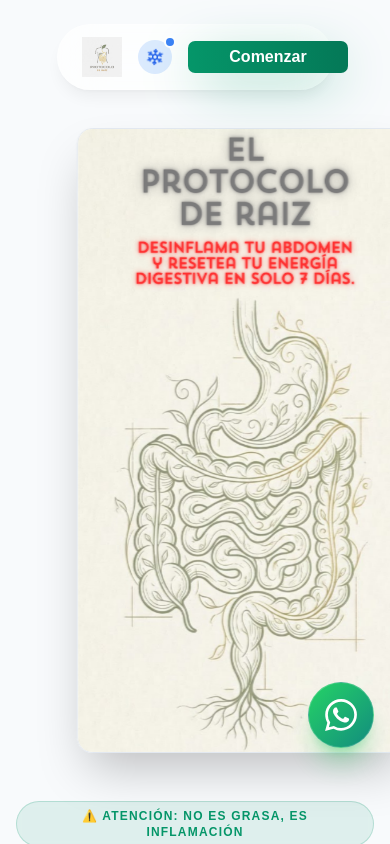
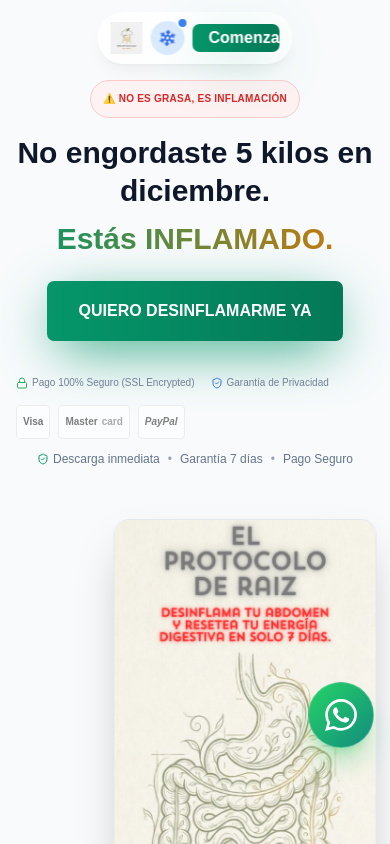
Before and after one commit to Str0k/protocolo-raiz, a React (Vite) app: page / in a window 390 px wide. Shown: the top 844 px of the page. Built offline with nearby package versions, Linux system fonts and the light colour scheme.

Commit message:
feat: add Hero and Header components with responsive design, animations, and interactive elements.

```diff
--- a/src/components/Header.jsx
+++ b/src/components/Header.jsx
@@ -4,8 +4,8 @@ import { Snowflake } from 'lucide-react';
 
 const Header = ({ isSnowEnabled, onToggleSnow }) => {
     return (
-        <header className="fixed top-6 left-1/2 -translate-x-1/2 z-50 w-auto max-w-[90%]">
-            <div className="bg-white/70 backdrop-blur-xl border border-white/20 rounded-full shadow-lg shadow-black/5 px-6 py-3 flex items-center gap-4 md:gap-8">
+        <header className="fixed top-3 md:top-6 left-1/2 -translate-x-1/2 z-50 w-auto max-w-[95%] md:max-w-[90%]">
+            <div className="bg-white/80 backdrop-blur-xl border border-white/20 rounded-full shadow-lg shadow-black/5 px-3 py-2 md:px-6 md:py-3 flex items-center gap-2 md:gap-8">
                 <motion.div
                     initial={{ opacity: 0, scale: 0.8 }}
                     animate={{ opacity: 1, scale: 1 }}
@@ -16,7 +16,7 @@ const Header = ({ isSnowEnabled, onToggleSnow }) => {
                     <motion.img
                         src="/logo.jpg"
                         alt="Protocolo de Raíz"
-                        className="h-10 md:h-12 w-auto object-contain mix-blend-multiply relative z-10"
+                        className="h-8 md:h-12 w-auto object-contain mix-blend-multiply relative z-10"
                         whileHover={{ scale: 1.05 }}
                         transition={{ type: "spring", stiffness: 300 }}
                     />
@@ -34,8 +34,8 @@ const Header = ({ isSnowEnabled, onToggleSnow }) => {
                     whileTap={{ scale: 0.95 }}
                     onClick={onToggleSnow}
                     className={`relative p-2 rounded-full transition-all duration-300 ${isSnowEnabled
-                            ? 'bg-blue-100 text-blue-600'
-                            : 'bg-slate-100 text-slate-400'
+                        ? 'bg-blue-100 text-blue-600'
+                        : 'bg-slate-100 text-slate-400'
                         }`}
                     title={isSnowEnabled ? "Desactivar nieve" : "Activar nieve"}
                 >
@@ -57,7 +57,7 @@ const Header = ({ isSnowEnabled, onToggleSnow }) => {
                     whileHover={{ scale: 1.05 }}
                     whileTap={{ scale: 0.95 }}
                     onClick={() => document.getElementById('checkout')?.scrollIntoView({ behavior: 'smooth' })}
-                    className="custom-btn text-xs md:text-sm !px-6 !py-2"
+                    className="custom-btn text-xs md:text-sm !px-4 md:!px-6 !py-1.5 md:!py-2 !min-w-[auto]"
                 >
                     <span>Comenzar</span>
                 </motion.button>
--- a/src/components/Hero.jsx
+++ b/src/components/Hero.jsx
@@ -14,43 +14,54 @@ const Hero = () => {
     return () => window.removeEventListener('resize', checkMobile);
   }, []);
   return (
-    <section className="relative pt-32 pb-24 md:pt-48 md:pb-32 px-4 overflow-hidden">
-      {/* Background Elements */}
+    <section className="relative pt-20 pb-12 md:pt-48 md:pb-32 px-4 overflow-hidden">
+      {/* Background Elements - Hidden on mobile */}
+      {!isMobile && (
         <div className="absolute top-0 left-0 w-full h-full overflow-hidden -z-10">
           <div className="absolute top-[-10%] right-[-5%] w-[500px] h-[500px] bg-primary/20 rounded-full blur-[100px] animate-pulse"></div>
           <div className="absolute bottom-[-10%] left-[-10%] w-[600px] h-[600px] bg-secondary/10 rounded-full blur-[120px]"></div>
         </div>
+      )}
 
       <div className="container mx-auto max-w-6xl relative z-10">
-        <div className="grid md:grid-cols-2 gap-12 items-center">
-          <div className="text-center md:text-left order-2 md:order-1">
+        <div className="flex flex-col md:grid md:grid-cols-2 md:gap-12 md:items-center">
+          {/* TEXT FIRST ON MOBILE */}
+          <div className="text-center md:text-left order-1">
             <motion.div
               initial={{ opacity: 0, y: 20 }}
               animate={{ opacity: 1, y: 0 }}
-              transition={{ duration: 0.6 }}
-              className="inline-block px-4 py-1.5 rounded-full bg-primary/10 border border-primary/20 backdrop-blur-sm mb-6"
+              transition={{ duration: 0.4 }}
+              className="inline-block px-3 py-1 rounded-full bg-red-50 border border-red-200 mb-4"
             >
-              <p className="text-xs md:text-sm font-bold tracking-widest text-primary uppercase">
-                ⚠️ Atención: No es grasa, es inflamación
+              <p className="text-[10px] md:text-sm font-bold tracking-wide text-red-600 uppercase">
+                ⚠️ No es grasa, es inflamación
               </p>
             </motion.div>
 
-            <div className="mb-6">
+            <div className="mb-5">
+              {isMobile ? (
+                // Simplified title for mobile - no animation overhead
+                <h1 className="text-3xl font-bold text-text leading-tight mb-3">
+                  No engordaste 5 kilos en diciembre.
+                </h1>
+              ) : (
                 <AnimatedTitle
                   text="No engordaste 5 kilos en diciembre."
                   className="text-4xl md:text-5xl lg:text-6xl font-bold text-text leading-tight mb-2"
                 />
+              )}
+
               <motion.div
-                initial={{ opacity: 0, scale: 0.9 }}
-                animate={{ opacity: 1, scale: 1 }}
-                transition={{ delay: 0.8, duration: 0.5 }}
+                initial={{ opacity: 0 }}
+                animate={{ opacity: 1 }}
+                transition={{ delay: isMobile ? 0.2 : 0.8, duration: 0.4 }}
               >
-                <span className="block text-4xl md:text-5xl lg:text-6xl font-bold text-transparent bg-clip-text bg-gradient-to-r from-primary to-secondary mb-8">
+                <span className="block text-3xl md:text-5xl lg:text-6xl font-bold text-transparent bg-clip-text bg-gradient-to-r from-primary to-secondary mb-6">
                   Estás INFLAMADO.
                 </span>
 
-                <div className="mb-6">
-                  <a href="https://pay.hotmart.com/C103224627H?checkoutMode=2" className="custom-btn hotmart-fb text-xl md:text-2xl">
+                <div className="mb-5">
+                  <a href="https://pay.hotmart.com/C103224627H?checkoutMode=2" className="custom-btn hotmart-fb text-lg md:text-2xl">
                     <span>QUIERO DESINFLAMARME YA</span>
                   </a>
                 </div>
@@ -58,33 +69,33 @@ const Hero = () => {
                 <TrustRow />
               </motion.div>
 
-              <div className="flex items-center gap-3 text-xs md:text-sm text-slate-500 mt-2 justify-center md:justify-start">
+              <div className="flex items-center gap-2 text-xs text-slate-500 mt-3 justify-center md:justify-start flex-wrap">
                 <span className="flex items-center gap-1">
-                  <ShieldCheck size={14} className="text-primary" /> Descarga digital inmediata
+                  <ShieldCheck size={12} className="text-primary" /> Descarga inmediata
                 </span>
                 <span className="text-slate-400">•</span>
-                <span>Garantía de 7 días</span>
+                <span>Garantía 7 días</span>
                 <span className="text-slate-400">•</span>
                 <span>Pago Seguro</span>
               </div>
             </div>
           </div>
 
-          <div className="order-1 md:order-2 flex justify-center perspective-1000">
+          {/* IMAGE SECOND ON MOBILE - SMALLER */}
+          <div className="order-2 flex justify-center mt-8 md:mt-0">
             <motion.div
               initial={isMobile ? { opacity: 0 } : { opacity: 0, rotateY: -20, x: 50 }}
               animate={isMobile ? { opacity: 1 } : { opacity: 1, rotateY: 0, x: 0 }}
-              transition={isMobile ? { duration: 0.5 } : { duration: 1, type: "spring" }}
-              className="relative w-full max-w-md"
+              transition={isMobile ? { duration: 0.4, delay: 0.3 } : { duration: 1, type: "spring" }}
+              className="relative w-full max-w-[280px] md:max-w-md"
             >
               {!isMobile && <div className="absolute inset-0 bg-gradient-to-tr from-primary/30 to-secondary/30 rounded-3xl transform rotate-3 scale-105 blur-2xl"></div>}
               <img
                 src="/hero-image.png"
                 alt="El Protocolo de Raíz - Desinflama tu abdomen"
-                className="relative z-10 w-full h-auto rounded-2xl shadow-2xl border border-slate-200 backdrop-blur-sm"
+                className="relative z-10 w-full h-auto rounded-2xl shadow-2xl border border-slate-200"
                 fetchpriority="high"
               />
-
 
               {/* Floating Badge - Desktop Only */}
               {!isMobile && (
```
Lines whose indentation alone changed are shown as unchanged.
